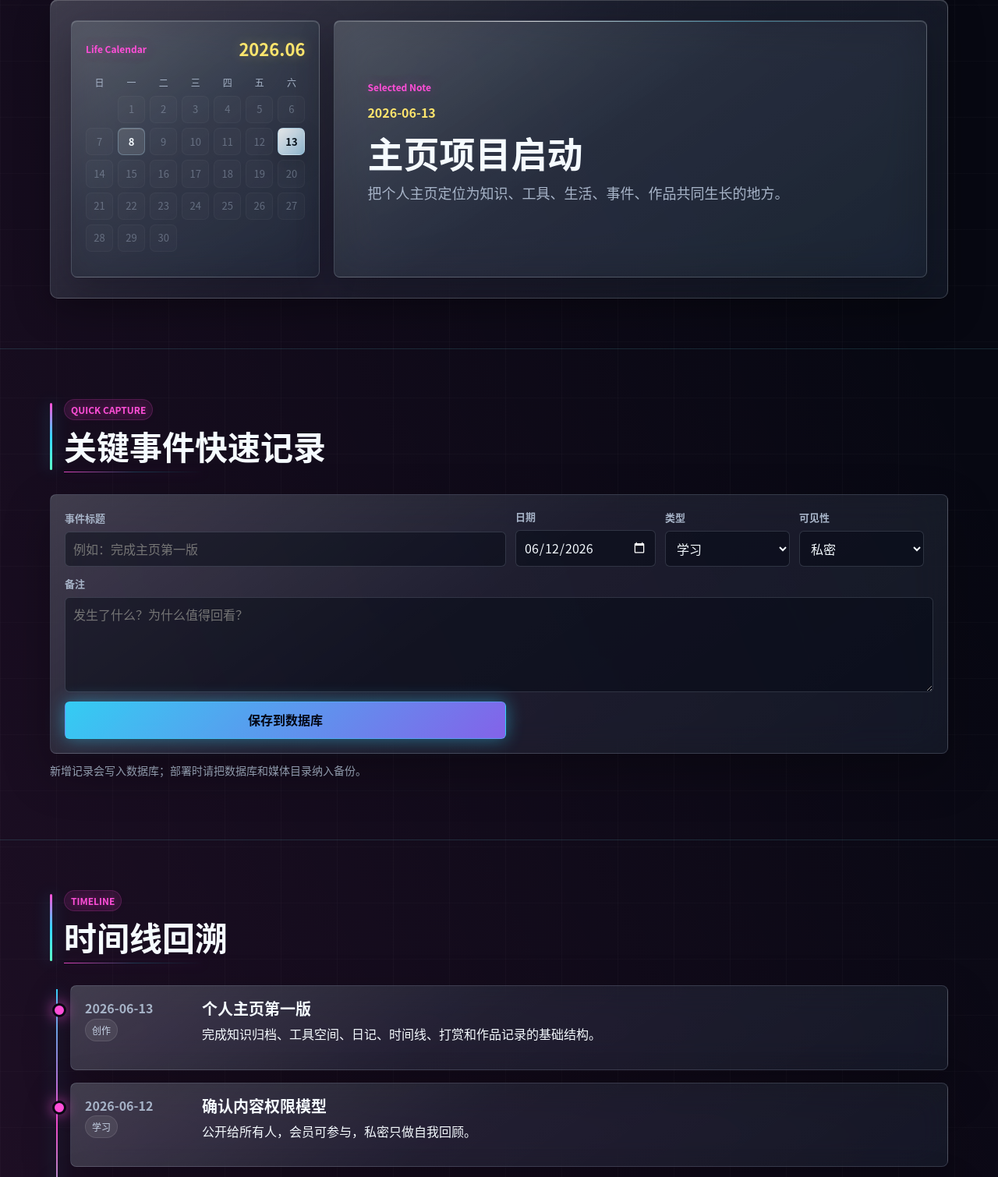
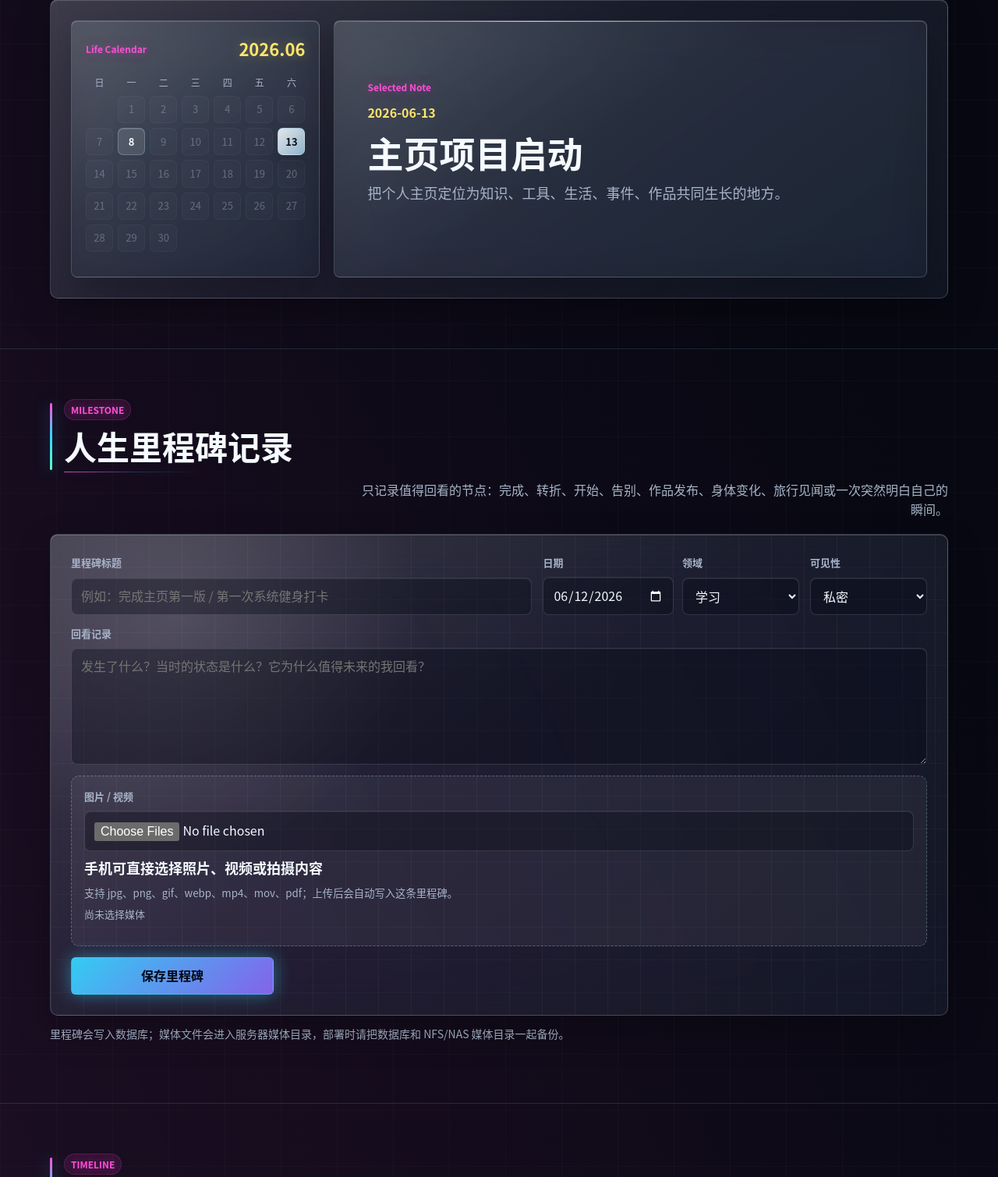
Before and after one commit to RebornL1/ohuo-homepage, a FastAPI app: page / in a window 1280 px wide. Shown: the part 4746-6256 px from the top of the page at 78% size. Run offline with FastAPI, Linux system fonts and the light colour scheme; data comes from the database, SQL or seed files in the repository; some libraries are stand-ins or nearby versions.

Commit message:
将快速记录改为里程碑上传器

```diff
--- a/personal_homepage/static/app.js
+++ b/personal_homepage/static/app.js
@@ -273,6 +273,35 @@ async function createTimelineEvent(payload) {
   return response.json();
 }
 
+async function uploadMilestoneMedia(files) {
+  const uploads = [];
+  for (const file of files) {
+    const formData = new FormData();
+    formData.append("file", file);
+    const response = await fetch("/api/media", {
+      method: "POST",
+      body: formData
+    });
+    if (!response.ok) {
+      throw new Error(`媒体上传失败：${file.name}`);
+    }
+    uploads.push(await response.json());
+  }
+  return uploads;
+}
+
+function renderMediaPreview(files) {
+  const preview = document.querySelector("#mediaPreview");
+  if (!preview) return;
+  if (!files.length) {
+    preview.textContent = "尚未选择媒体";
+    return;
+  }
+  preview.innerHTML = files
+    .map((file) => `<span>${escapeHtml(file.name)}</span>`)
+    .join("");
+}
+
 function bindEvents() {
   searchInput.addEventListener("input", renderArticles);
   filterButtons.forEach((button) => {
@@ -284,24 +313,49 @@ function bindEvents() {
     });
   });
 
-  document.querySelector("#captureForm").addEventListener("submit", async (event) => {
+  const captureForm = document.querySelector("#captureForm");
+  const captureStatus = document.querySelector("#captureStatus");
+  const mediaInput = captureForm.querySelector('input[name="media"]');
+
+  mediaInput.addEventListener("change", () => {
+    renderMediaPreview([...mediaInput.files]);
+  });
+
+  captureForm.addEventListener("submit", async (event) => {
     event.preventDefault();
     const form = event.currentTarget;
     const formData = new FormData(form);
+    const button = form.querySelector('button[type="submit"]');
+    const files = [...mediaInput.files];
+    button.disabled = true;
+    button.textContent = files.length ? "上传媒体中..." : "保存中...";
+    captureStatus.textContent = files.length ? "正在上传媒体并保存里程碑..." : "正在保存里程碑...";
+    try {
+      const uploads = await uploadMilestoneMedia(files);
+      const mediaLines = uploads.map((asset) => `媒体：${asset.public_url}`).join("\n");
+      const note = [formData.get("note") || "无备注", mediaLines].filter(Boolean).join("\n\n");
       const saved = await createTimelineEvent({
         title: formData.get("title"),
         date: formData.get("date"),
         type: formData.get("type"),
-      note: formData.get("note") || "无备注",
+        note,
         visibility: formData.get("visibility")
       });
       data.timeline.unshift(saved);
       data.timeline.sort((a, b) => b.happened_at.localeCompare(a.happened_at));
       form.reset();
       setDefaultDate();
+      renderMediaPreview([]);
       renderTimeline();
       renderMetrics();
+      captureStatus.textContent = "里程碑已保存。媒体链接已经写入这条时间线记录。";
       document.querySelector("#timeline").scrollIntoView({ behavior: "smooth" });
+    } catch (error) {
+      captureStatus.textContent = error.message || "保存失败，请稍后重试。";
+    } finally {
+      button.disabled = false;
+      button.textContent = "保存里程碑";
+    }
   });
 
   document.querySelector("#journalList").addEventListener("click", (event) => {
--- a/personal_homepage/static/styles.css
+++ b/personal_homepage/static/styles.css
@@ -380,6 +380,12 @@ h3 {
   box-shadow: 0 0 24px rgba(255, 230, 109, 0.24), var(--neon-cyan);
 }
 
+.capture-form button:disabled {
+  cursor: wait;
+  opacity: 0.72;
+  transform: none;
+}
+
 .hero-visual {
   margin: 0;
 }
@@ -1336,48 +1342,139 @@ h3 {
   font-size: 18px;
 }
 
+.milestone-section {
+  position: relative;
+}
+
+.milestone-intro {
+  max-width: 760px;
+  margin: -18px 0 18px auto;
+  color: var(--muted);
+  text-align: right;
+}
+
 .capture-form {
-  display: grid;
-  grid-template-columns: 1.1fr 180px 160px 160px auto;
-  align-items: end;
-  gap: 12px;
-  padding: 18px;
+  position: relative;
+  display: grid;
+  grid-template-columns: minmax(0, 1.15fr) minmax(160px, 0.32fr) minmax(150px, 0.28fr) minmax(150px, 0.28fr);
+  gap: 14px;
+  padding: clamp(16px, 3vw, 26px);
+  overflow: hidden;
   background: var(--glass-bg);
-  border: 1px solid var(--line);
-  border-radius: 8px;
-  box-shadow: var(--shadow);
-  backdrop-filter: blur(22px) saturate(145%);
+  border: 1px solid var(--glass-border);
+  border-radius: 10px;
+  box-shadow: var(--glass-shadow);
+  backdrop-filter: blur(30px) saturate(170%);
+}
+
+.capture-form::before {
+  position: absolute;
+  inset: 0;
+  pointer-events: none;
+  background:
+    radial-gradient(circle at 14% 16%, rgba(255, 255, 255, 0.14), transparent 28%),
+    linear-gradient(90deg, rgba(255, 255, 255, 0.04) 1px, transparent 1px) 0 0 / 42px 42px,
+    linear-gradient(0deg, rgba(255, 255, 255, 0.026) 1px, transparent 1px) 0 0 / 42px 42px;
+  content: "";
+}
+
+.capture-form > * {
+  position: relative;
+  z-index: 1;
 }
 
 .capture-form label {
   display: grid;
-  gap: 6px;
+  gap: 7px;
 }
 
 .capture-form span {
   color: var(--muted);
   font-size: 13px;
-  font-weight: 700;
+  font-weight: 800;
 }
 
 .capture-form input,
 .capture-form select,
 .capture-form textarea {
   width: 100%;
-  min-height: 44px;
-  padding: 9px 10px;
-  border: 1px solid var(--line);
-  border-radius: 6px;
-  background: rgba(3, 7, 18, 0.46);
+  min-height: 46px;
+  padding: 10px 12px;
+  border: 1px solid rgba(232, 240, 255, 0.14);
+  border-radius: 8px;
+  background: rgba(4, 8, 18, 0.34);
   color: var(--ink);
+  box-shadow: inset 0 1px rgba(255, 255, 255, 0.08);
+}
+
+.capture-form textarea {
+  resize: vertical;
+}
+
+.capture-form input:focus,
+.capture-form select:focus,
+.capture-form textarea:focus {
+  border-color: rgba(180, 228, 255, 0.45);
+  outline: none;
+  box-shadow: 0 0 0 3px rgba(53, 215, 255, 0.1), inset 0 1px rgba(255, 255, 255, 0.12);
 }
 
 .capture-form .wide {
   grid-column: 1 / -1;
 }
 
+.media-uploader {
+  min-height: 152px;
+  padding: 16px;
+  background: rgba(255, 255, 255, 0.055);
+  border: 1px dashed rgba(180, 228, 255, 0.3);
+  border-radius: 10px;
+}
+
+.media-uploader input[type="file"] {
+  min-height: 52px;
+  padding: 12px;
+  cursor: pointer;
+}
+
+.media-uploader strong {
+  color: var(--ink);
+  font-size: 18px;
+}
+
+.media-uploader small {
+  color: var(--muted);
+}
+
+.media-preview {
+  display: flex;
+  flex-wrap: wrap;
+  gap: 8px;
+  min-height: 34px;
+  color: var(--muted);
+  font-size: 13px;
+}
+
+.media-preview span {
+  max-width: 100%;
+  padding: 5px 9px;
+  overflow: hidden;
+  background: rgba(255, 255, 255, 0.09);
+  border: 1px solid rgba(255, 255, 255, 0.12);
+  border-radius: 999px;
+  color: #d7e4f5;
+  text-overflow: ellipsis;
+  white-space: nowrap;
+}
+
+.capture-form button {
+  grid-column: 1 / -1;
+  justify-self: start;
+  min-width: min(100%, 260px);
+}
+
 .form-note {
-  margin-top: 10px;
+  margin-top: 12px;
   color: var(--muted);
   font-size: 14px;
 }
@@ -1559,6 +1656,12 @@ h3 {
   .tool-card.featured {
     grid-row: auto;
   }
+
+  .milestone-intro {
+    margin-top: -8px;
+    margin-left: 0;
+    text-align: left;
+  }
 }
 
 @media (max-width: 760px) {
--- a/personal_homepage/templates/index.html
+++ b/personal_homepage/templates/index.html
@@ -8,7 +8,7 @@
       name="description"
       content="个人知识库、工具空间、生活日记、关键事件时间线、影视作品与打赏入口。"
     />
-    <link rel="stylesheet" href="{{ url_for('static', path='styles.css') }}?v=cyberpunk-12" />
+    <link rel="stylesheet" href="{{ url_for('static', path='styles.css') }}?v=cyberpunk-13" />
   </head>
   <body>
     <header class="site-header">
@@ -45,7 +45,7 @@
             <p class="hero-side-quest">或者当个生活支线玩家也挺好，意义是自己赋予的不是吗？</p>
             <div class="hero-actions" aria-label="快捷入口">
               <a class="primary-action" href="#knowledge">进入归档</a>
-              <a class="secondary-action" href="#quick-capture">快速记录</a>
+              <a class="secondary-action" href="#quick-capture">记录里程碑</a>
             </div>
           </div>
           <aside class="hero-note" aria-label="主页备注">
@@ -150,27 +150,34 @@
         <div class="journal-list" id="journalList"></div>
       </section>
 
-      <section class="section-shell" id="quick-capture" aria-labelledby="capture-title">
+      <section class="section-shell milestone-section" id="quick-capture" aria-labelledby="capture-title">
         <div class="section-heading">
-          <p class="eyebrow">Quick Capture</p>
-          <h2 id="capture-title">关键事件快速记录</h2>
+          <p class="eyebrow">Milestone</p>
+          <h2 id="capture-title">人生里程碑记录</h2>
         </div>
+        <p class="milestone-intro">
+          只记录值得回看的节点：完成、转折、开始、告别、作品发布、身体变化、旅行见闻或一次突然明白自己的瞬间。
+        </p>
         <form class="capture-form" id="captureForm">
           <label>
-            <span>事件标题</span>
-            <input name="title" required placeholder="例如：完成主页第一版" />
+            <span>里程碑标题</span>
+            <input name="title" required placeholder="例如：完成主页第一版 / 第一次系统健身打卡" />
           </label>
           <label>
             <span>日期</span>
             <input name="date" type="date" required />
           </label>
           <label>
-            <span>类型</span>
+            <span>领域</span>
             <select name="type">
               <option value="学习">学习</option>
               <option value="创作">创作</option>
               <option value="生活">生活</option>
               <option value="工具">工具</option>
+              <option value="运动">运动</option>
+              <option value="旅行">旅行</option>
+              <option value="关系">关系</option>
+              <option value="作品">作品</option>
             </select>
           </label>
           <label>
@@ -182,12 +189,19 @@
             </select>
           </label>
           <label class="wide">
-            <span>备注</span>
-            <textarea name="note" rows="4" placeholder="发生了什么？为什么值得回看？"></textarea>
+            <span>回看记录</span>
+            <textarea name="note" rows="5" placeholder="发生了什么？当时的状态是什么？它为什么值得未来的我回看？"></textarea>
           </label>
-          <button type="submit">保存到数据库</button>
+          <label class="wide media-uploader">
+            <span>图片 / 视频</span>
+            <input name="media" type="file" accept="image/*,video/*" multiple />
+            <strong>手机可直接选择照片、视频或拍摄内容</strong>
+            <small>支持 jpg、png、gif、webp、mp4、mov、pdf；上传后会自动写入这条里程碑。</small>
+            <div class="media-preview" id="mediaPreview">尚未选择媒体</div>
+          </label>
+          <button type="submit">保存里程碑</button>
         </form>
-        <p class="form-note">新增记录会写入数据库；部署时请把数据库和媒体目录纳入备份。</p>
+        <p class="form-note" id="captureStatus">里程碑会写入数据库；媒体文件会进入服务器媒体目录，部署时请把数据库和 NFS/NAS 媒体目录一起备份。</p>
       </section>
 
       <section class="section-shell" id="timeline" aria-labelledby="timeline-title">
@@ -241,6 +255,6 @@
     <script>
       window.__HOME_DATA__ = {{ data | tojson }};
     </script>
-    <script src="{{ url_for('static', path='app.js') }}?v=cyberpunk-12"></script>
+    <script src="{{ url_for('static', path='app.js') }}?v=cyberpunk-13"></script>
   </body>
 </html>
```
Lines whose indentation alone changed are shown as unchanged.
